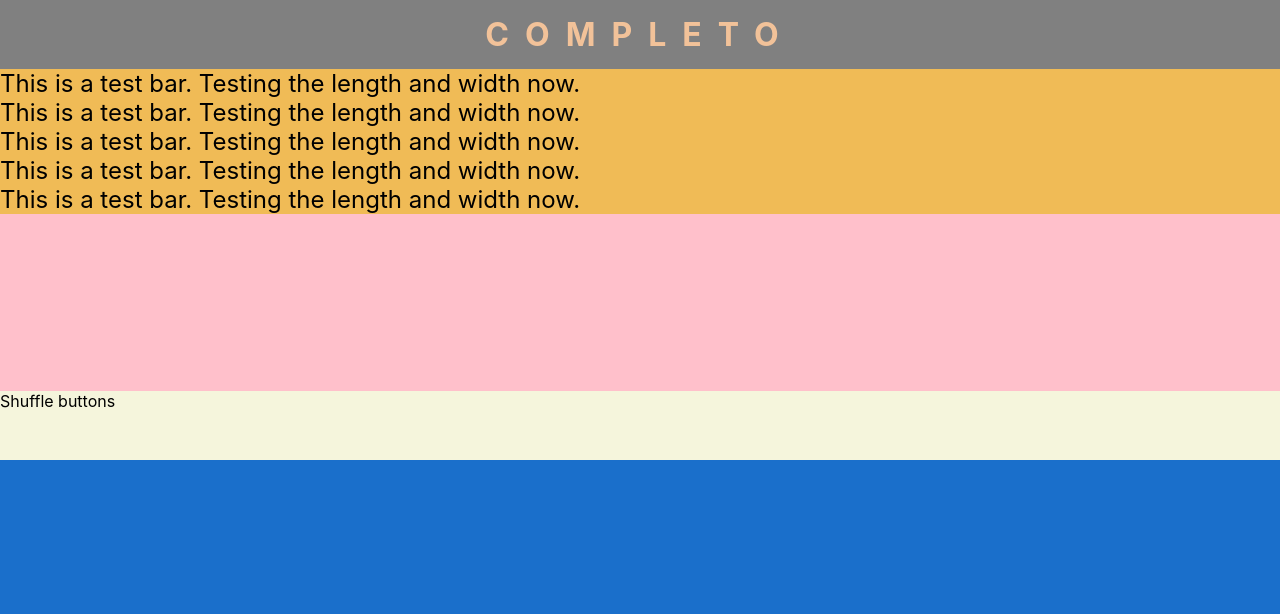
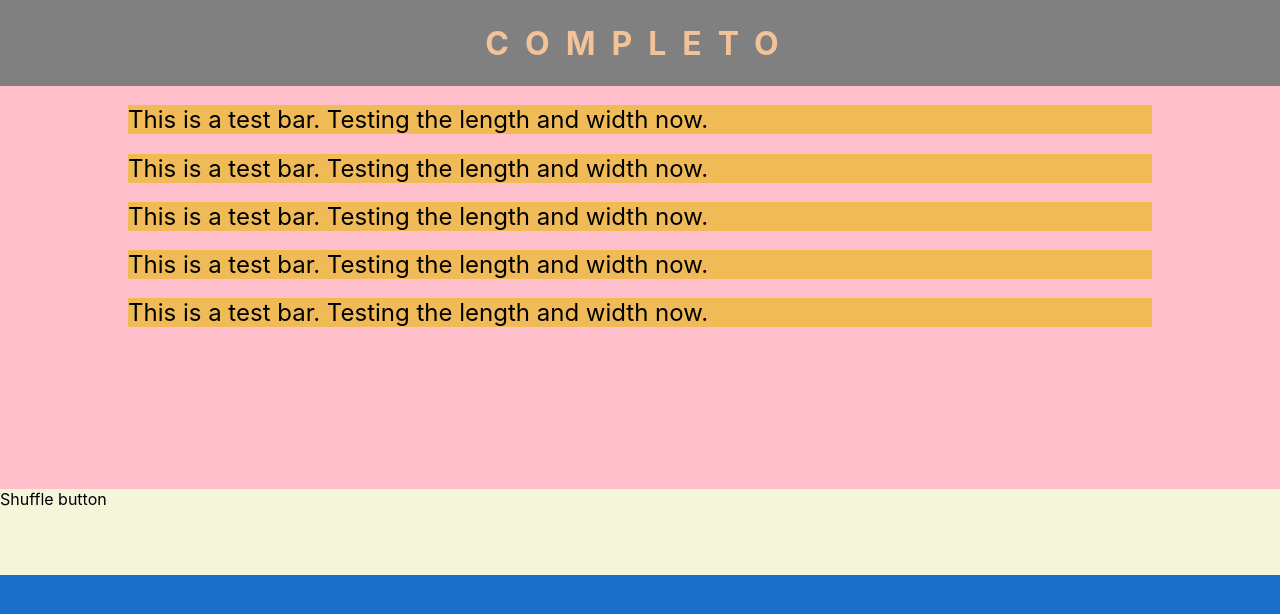
Before and after one commit to dekaghub/completo, a React (Create React App) app: page / in a window 1280 px wide. Shown: the top 614 px of the page. Built offline with nearby package versions, Linux system fonts and the light colour scheme.

Commit message:
few css fixes

```diff
--- a/src/App.css
+++ b/src/App.css
@@ -13,7 +13,6 @@ h1 {
 .grid-container {
   display: grid;
   grid-template-rows: 15% 70% 15%;
-  /* grid-template-rows: 1fr 1fr 1fr; */
   grid-template-areas: "navigation-bar"
                        "main-content"
                        "footer";
@@ -37,8 +36,3 @@ h1 {
   grid-area: footer;
   background-color: beige;
 }
-
-.fixed-bar {
-  margin: 5px 5px;
-  border: 5px solid white;
-}
--- a/src/components/Shuffle.jsx
+++ b/src/components/Shuffle.jsx
@@ -4,7 +4,7 @@ export class Shuffle extends Component {
     render() {
         return (
             <div>
-                Shuffle buttons
+                Shuffle button
             </div>
         )
     }
--- a/src/components/elements.module.css
+++ b/src/components/elements.module.css
@@ -1,9 +1,5 @@
-/* .fixedBar {
-    background-color: #F0BB56;
-    color: #000000;
-} */
-
 .FixedBar {
     font-size: 1.5em;
     background: #f0bb56;
+    margin: 1.5% 10%;
 }
```
